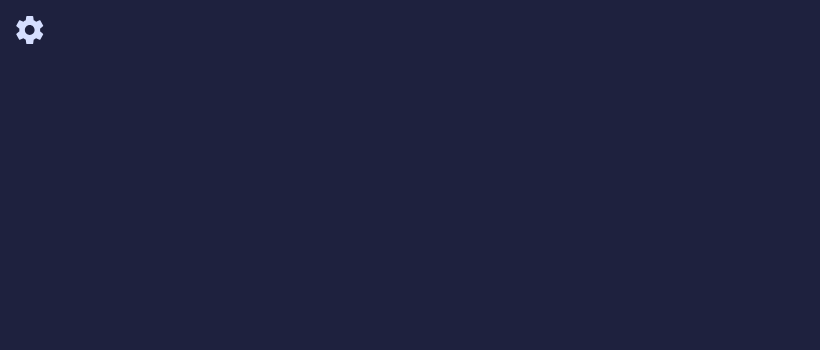
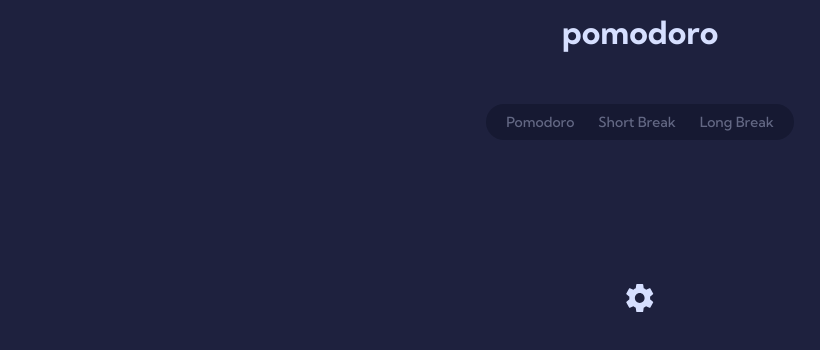
Before and after one commit to tatasadi/pomodoro-app, a Next.js app: page / in a window 1280 px wide. Shown: the top 350 px of the page, without its empty margins (0-820 px from the left). Built offline with nearby package versions, Linux system fonts and the light colour scheme.

Commit message:
create tab with dynamic color

```diff
--- a/app/page.tsx
+++ b/app/page.tsx
@@ -1,8 +1,10 @@
 import Setting from '@/components/setting'
+import Pomodoro from '@/components/pomodoro'
 
 export default function Home() {
 	return (
-		<main className="p-4">
+		<main className="p-4 flex flex-col gap-20 sm:gap-36 items-center">
+			<Pomodoro />
 			<Setting />
 		</main>
 	)
--- a/app/setting-context.tsx
+++ b/app/setting-context.tsx
@@ -1,6 +1,6 @@
 'use client'
 
-import { createContext, useContext, useEffect, useMemo, useState } from 'react'
+import React, { createContext, useContext, useEffect, useMemo, useState } from 'react'
 import { kumbhSans, robotoSlab, spaceMono } from './font'
 
 interface SettingContextType {
@@ -35,6 +35,13 @@ export const SettingContextProvider = ({ children }: { children: React.ReactNode
 		document.body.classList.add(fontClasses[font as keyof typeof fontClasses])
 	}, [font, fontClasses])
 
+	useEffect(() => {
+		document.documentElement.style.setProperty(
+			'--selected-color',
+			color === 'red' ? '#F87070' : color === 'cyan' ? '#70F3F8' : '#D881F8',
+		)
+	}, [color])
+
 	return (
 		<SettingContext.Provider value={{ font, setFont, color, setColor, times, setTimes }}>
 			{children}
--- /dev/null
+++ b/components/pomodoro.tsx
@@ -0,0 +1,23 @@
+'use client'
+
+import { kumbhSans } from '@/app/font'
+import { cn } from '@/lib/utils'
+import { Tabs, TabsContent, TabsList, TabsTrigger } from '@/components/ui/tabs'
+
+export default function Pomodoro() {
+	return (
+		<div className="flex flex-col items-center text-center gap-11 sm:gap-14">
+			<h2 className={cn(kumbhSans.className, 'text-2xl sm:text-[2rem] font-bold')}>pomodoro</h2>
+			<Tabs defaultValue="account" className="w-[400px]">
+				<TabsList>
+					<TabsTrigger value="pomodoro">Pomodoro</TabsTrigger>
+					<TabsTrigger value="shortBreak">Short Break</TabsTrigger>
+					<TabsTrigger value="longBreak">Long Break</TabsTrigger>
+				</TabsList>
+				<TabsContent value="pomodoro">a</TabsContent>
+				<TabsContent value="shortBreak">b</TabsContent>
+				<TabsContent value="longBreak">c</TabsContent>
+			</Tabs>
+		</div>
+	)
+}
--- /dev/null
+++ b/components/ui/tabs.tsx
@@ -0,0 +1,59 @@
+'use client'
+
+import * as React from 'react'
+import * as TabsPrimitive from '@radix-ui/react-tabs'
+
+import { cn } from '@/lib/utils'
+import { useSetting } from '@/app/setting-context'
+import { useEffect, useState } from 'react'
+
+const Tabs = TabsPrimitive.Root
+
+const TabsList = React.forwardRef<
+	React.ElementRef<typeof TabsPrimitive.List>,
+	React.ComponentPropsWithoutRef<typeof TabsPrimitive.List>
+>(({ className, ...props }, ref) => (
+	<TabsPrimitive.List
+		ref={ref}
+		className={cn(
+			'inline-flex h-9 items-center justify-center rounded-full p-2 bg-dark text-primary/40',
+			className,
+		)}
+		{...props}
+	/>
+))
+TabsList.displayName = TabsPrimitive.List.displayName
+
+const TabsTrigger = React.forwardRef<
+	React.ElementRef<typeof TabsPrimitive.Trigger>,
+	React.ComponentPropsWithoutRef<typeof TabsPrimitive.Trigger>
+>(({ className, ...props }, ref) => {
+	return (
+		<TabsPrimitive.Trigger
+			ref={ref}
+			className={cn(
+				`inline-flex items-center justify-center whitespace-nowrap rounded-full px-3 py-1 text-sm font-medium ring-offset-background transition-all focus-visible:outline-none focus-visible:ring-2 focus-visible:ring-ring focus-visible:ring-offset-2 disabled:pointer-events-none disabled:opacity-50 data-[state=active]:bg-[var(--selected-color)] data-[state=active]:text-background data-[state=active]:shadow`,
+				className,
+			)}
+			{...props}
+		/>
+	)
+})
+TabsTrigger.displayName = TabsPrimitive.Trigger.displayName
+
+const TabsContent = React.forwardRef<
+	React.ElementRef<typeof TabsPrimitive.Content>,
+	React.ComponentPropsWithoutRef<typeof TabsPrimitive.Content>
+>(({ className, ...props }, ref) => (
+	<TabsPrimitive.Content
+		ref={ref}
+		className={cn(
+			'mt-2 ring-offset-background focus-visible:outline-none focus-visible:ring-2 focus-visible:ring-ring focus-visible:ring-offset-2',
+			className,
+		)}
+		{...props}
+	/>
+))
+TabsContent.displayName = TabsPrimitive.Content.displayName
+
+export { Tabs, TabsList, TabsTrigger, TabsContent }
--- a/package.json
+++ b/package.json
@@ -12,6 +12,7 @@
     "@radix-ui/react-dialog": "^1.1.2",
     "@radix-ui/react-label": "^2.1.0",
     "@radix-ui/react-slot": "^1.1.0",
+    "@radix-ui/react-tabs": "^1.1.1",
     "class-variance-authority": "^0.7.1",
     "clsx": "^2.1.1",
     "lucide-react": "^0.462.0",
--- a/tailwind.config.ts
+++ b/tailwind.config.ts
@@ -1,5 +1,4 @@
 import type { Config } from 'tailwindcss'
-import { kumbhSans } from './app/font'
 
 export default {
 	darkMode: ['class'],
```
Also changed, not shown: 1 other file (tests, documents, lock files or other folders).
